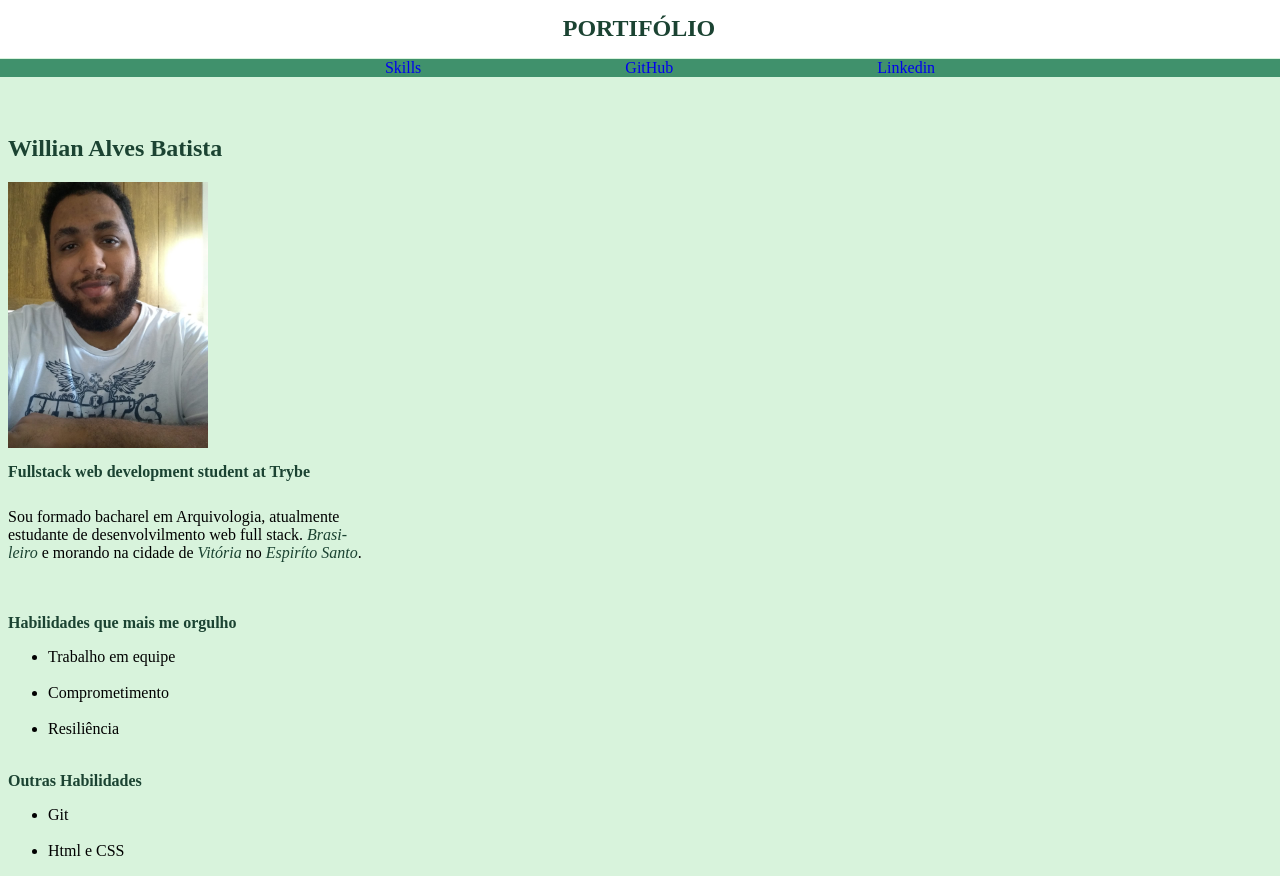
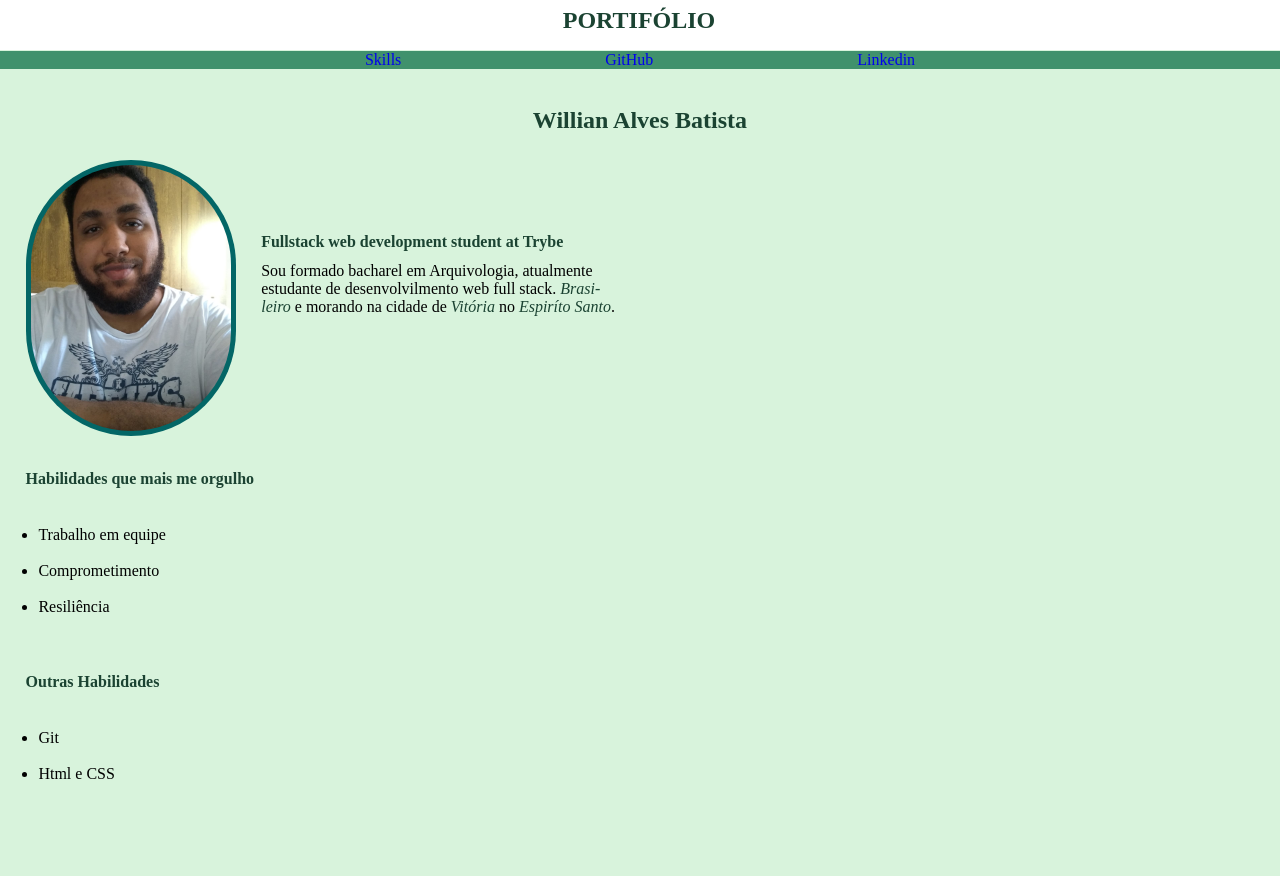
Before and after one commit to willianbatist/willianbatist.github.io, a plain HTML site: page index.html in a window 1280 px wide. Shown: the top 876 px of the page. After the commit the page ends 822 px from the top, so only its background shows below. Drawn offline with Linux system fonts and the light colour scheme; a web font is replaced by a local one.

Commit message:
Criando do arquivo CSS e estilos

```diff
--- a/index.html
+++ b/index.html
@@ -1,64 +1,45 @@
 <!DOCTYPE html>
 <html lang="pt-br">
+
 <head>
   <meta charset="UTF-8">
   <title>Willian Alves Batista</title>
   <link rel="preconnect" href="https://fonts.googleapis.com">
   <link rel="preconnect" href="https://fonts.gstatic.com" crossorigin>
-<link href="https://fonts.googleapis.com/css2?family=Source+Serif+Pro:ital,wght@0,200;0,300;0,400;0,600;0,700;0,900;1,200;1,300;1,400;1,600;1,700;1,900&display=swap" rel="stylesheet">
-  <style>
+  <link
+    href="https://fonts.googleapis.com/css2?family=Source+Serif+Pro:ital,wght@0,200;0,300;0,400;0,600;0,700;0,900;1,200;1,300;1,400;1,600;1,700;1,900&display=swap"
+    rel="stylesheet">
+  <link rel="stylesheet" href="style.css">
+</head>
 
-    body{
-       background-color: #d8f3dc;
-       font-family: serif;
-    }
-    .namecaracter {
-      font-family: 'Source Serif Pro', serif;
-      color: #1b4332;
-    }
-    .aboutwillian {
-       text-align: justify;
-    }
-    .profile {
-       line-height: 40px;
-    }
-    .colortitle {
-      color: #1b4332;
-    }
-    .titleportfolio {
-     background-color: #ffffff;
-     line-height: 60px;
-     text-align: center;
-     margin: -10px -8px 0px -10px;
-     font-family:'Source Serif Pro', serif;
-     color: #1b4332;
-    }
-    .subtitle {margin: -35px -50px 20px -50px;
-    background-color: #40916c;
-    word-spacing: 200px;
-    text-align: center;
-   }
-   .sublinhadonone{ text-decoration: none}
-   .planofundo1 { background-color: #1b4332;}
-  </style>
-</head>
 <body>
   <h2 class="titleportfolio">PORTIFÓLIO</h2><br><br>
-  <nobr><nav>
+  <nobr>
+    <nav>
       <ul class="subtitle">
         <il><a href="#habilidadeprincipal" class="sublinhadonone">Skills</a></il>
         <il><a href="https://github.com/willianbatist" class="sublinhadonone" target="_blank">GitHub</a></il>
-      <il><a href="https://www.linkedin.com/in/willian-alves-batista-60aa6a180/" target="_blank" class="sublinhadonone">Linkedin</a></il>
+        <il><a href="https://www.linkedin.com/in/willian-alves-batista-60aa6a180/" target="_blank"
+            class="sublinhadonone">Linkedin</a></il>
       </ul>
-  </nav></nobr>
+    </nav>
+  </nobr>
   <br>
-  <h2 class="namecaracter">Willian Alves Batista</h2>
-  <img src="foto-de-perfil.jpeg"  alt= "Foto de perfil de Willian Alves Batista" width="200px">
+  <div>
+    <h2 class="myname">Willian Alves Batista</h2>
+  <div class="image-container">
+    <img src="foto-de-perfil.jpeg" alt="Foto de perfil de Willian Alves Batista" width="200px" class="minha-foto">
     <br>
+    <div class="subtitle-about">
       <strong class="profile colortitle">Fullstack web development student at Trybe</strong>
-  <p class="aboutwillian">Sou formado bacharel em Arquivologia, atualmente<br> estudante de desenvolvilmento web full stack. <em class="colortitle">Brasi-<br>leiro</em> e morando na cidade de <em class="colortitle">Vitória</em> no <em class="colortitle">Espiríto Santo</em>.</p>
-
-  <br><br><strong id="habilidadeprincipal" class="colortitle">Habilidades que mais me orgulho</strong>
+    <p class="aboutwillian">Sou formado bacharel em Arquivologia, atualmente<br> estudante de desenvolvilmento web full
+      stack. <em class="colortitle">Brasi-<br>leiro</em> e morando na cidade de <em class="colortitle">Vitória</em> no
+      <em class="colortitle">Espiríto Santo</em>.</p>
+    </div>
+  </div>
+  </div>
+  <div>
+    <br><br><strong id="habilidadeprincipal" class="colortitle list-title">Habilidades que mais me orgulho</strong>
   <ul>
     <li>Trabalho em equipe</li>
     <br>
@@ -67,11 +48,12 @@
     <li>Resiliência</li>
     <br>
   </ul>
-  <strong id="outrahabilidade" class="colortitle">Outras Habilidades</strong>
+  <strong id="outrahabilidade" class="colortitle list-title">Outras Habilidades</strong>
   <ul>
     <li>Git</li>
     <br>
     <li>Html e CSS</li>
   </ul>
+  </div>
 </body>
 </html>
--- /dev/null
+++ b/style.css
@@ -0,0 +1,65 @@
+* {
+    padding: 0;
+    margin: 0;
+ }
+
+body{
+    background-color: #d8f3dc;
+    font-family: serif;
+ }
+ .myname {
+   font-family: 'Source Serif Pro', serif;
+   color: #1b4332;
+   text-align: center;
+ }
+ .aboutwillian {
+    text-align: justify;
+ }
+ .profile {
+    line-height: 40px;
+ }
+ .colortitle {
+   color: #1b4332;
+ }
+ .titleportfolio {
+  background-color: #ffffff;
+  line-height: 60px;
+  text-align: center;
+  margin: -10px -8px 0px -10px;
+  font-family:'Source Serif Pro', serif;
+  color: #1b4332;
+ }
+ .subtitle {margin: -35px -50px 20px -50px;
+ background-color: #40916c;
+ word-spacing: 200px;
+ text-align: center;
+}
+.sublinhadonone{ text-decoration: none}
+
+.planofundo1 { background-color: #1b4332;}
+
+.minha-foto{
+    float: left;
+    padding: 5px;
+    margin: 2%;
+    border-radius: 600px;
+    background-color: #036666;
+}
+
+.image-container{
+    height: 300px;
+}
+.subtitle-about{
+    margin: 70px;
+}
+ul {
+    margin: 3%;
+}
+.list-title{
+    margin: 2%;
+}
+a:hover{
+    color: #1b4332;
+    font-weight: bold;
+    font-size: 20px;
+}
```
Lines whose indentation alone changed are shown as unchanged.
